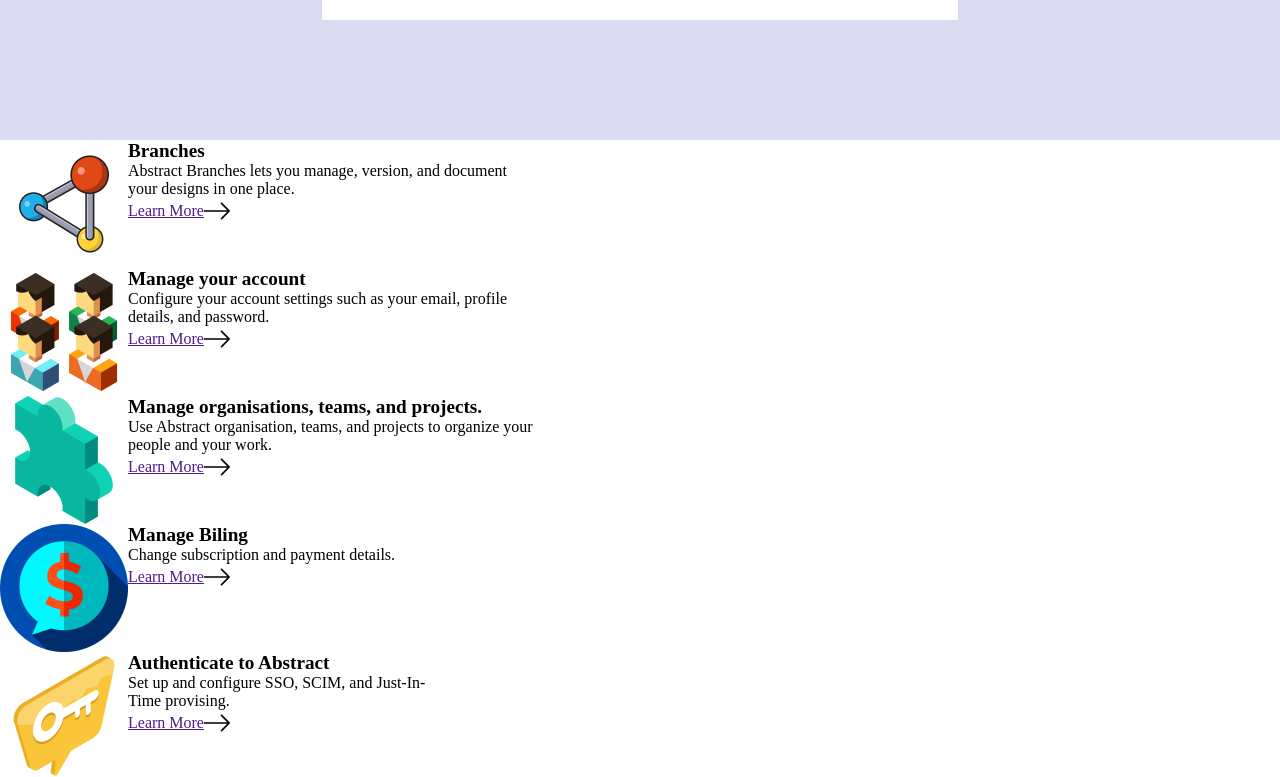
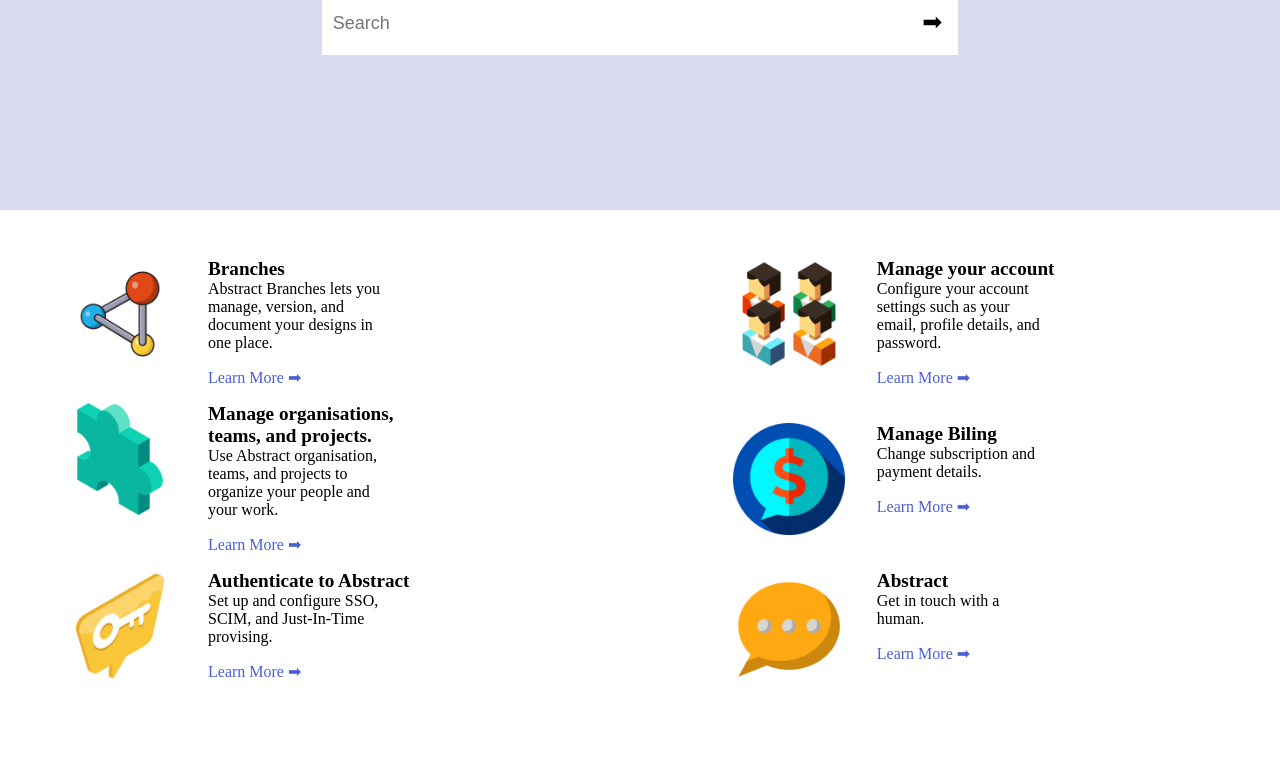
Before and after one commit to moshman2009/Project-1, a plain HTML site: page index.html in a window 1280 px wide. Shown: the part 358-1135 px from the top of the page. After the commit the page ends 1040 px from the top, so only its background shows below. Drawn offline with Linux system fonts and the light colour scheme.

Commit message:
modifying the main

```diff
--- a/index.html
+++ b/index.html
@@ -27,23 +27,18 @@
           </ul>
         </nav>
       </div>
-    </header>
 
-    <main>
       <div id="hero">
         <div class="cer">
           <div class="ques">
             <h1>How can we help?</h1>
           </div>
 
-          <div class="search">
-            <input type="search" placeholder="Search" />
-            <img src="images/reshot-icon-arrow-right-GKTFPJDL97.svg" alt="" />
-          </div>
-        </div>
-      </div>
+          <div class="search"> <input type="search" placeholder="Search">
+          <span>➡</span></div>
+    </header>
 
-      <div id="descrip_container">
+    <main>
         <div class="descrip_">
           <img src="images/physics_6397954.png" alt="diverse" />
           <div class="text">
@@ -54,11 +49,7 @@
             </div>
             <div class="more">
               <a href=""
-                >Learn More
-                <img
-                  src="images/reshot-icon-arrow-right-GKTFPJDL97.svg"
-                  alt="More"
-              /></a>
+                >Learn More ➡ </a>
             </div>
           </div>
         </div>
@@ -73,11 +64,7 @@
             </div>
             <div class="more">
               <a href=""
-                >Learn More
-                <img
-                  src="images/reshot-icon-arrow-right-GKTFPJDL97.svg"
-                  alt="More"
-              /></a>
+                >Learn More ➡ </a>
             </div>
           </div>
         </div>
@@ -92,11 +79,7 @@
             </div>
             <div class="more">
               <a href=""
-                >Learn More
-                <img
-                  src="images/reshot-icon-arrow-right-GKTFPJDL97.svg"
-                  alt="More"
-              /></a>
+                >Learn More ➡ </a>
             </div>
           </div>
         </div>
@@ -108,11 +91,7 @@
             <div class="cont">Change subscription and payment details.</div>
             <div class="more">
               <a href=""
-                >Learn More
-                <img
-                  src="images/reshot-icon-arrow-right-GKTFPJDL97.svg"
-                  alt="More"
-              /></a>
+                >Learn More ➡ </a>
             </div>
           </div>
         </div>
@@ -126,11 +105,7 @@
             </div>
             <div class="more">
               <a href=""
-                >Learn More
-                <img
-                  src="images/reshot-icon-arrow-right-GKTFPJDL97.svg"
-                  alt="More"
-              /></a>
+                >Learn More ➡ </a>
             </div>
           </div>
         </div>
@@ -142,18 +117,13 @@
             <div class="cont">Get in touch with a human.</div>
             <div class="more">
               <a href=""
-                >Learn More
-                <img
-                  src="images/reshot-icon-arrow-right-GKTFPJDL97.svg"
-                  alt="More"
-              /></a>
+                >Learn More ➡ </a>
             </div>
           </div>
         </div>
-      </div>
     </main>
 
-    <footer>
+    <!-- <footer>
       <div class="container">
         <div class="head">Abstract</div>
         <ul>
@@ -204,6 +174,6 @@
           <span>All rights reserved</span>
         </div>
       </div>
-    </footer>
+    </footer> -->
   </body>
 </html>
--- a/style.css
+++ b/style.css
@@ -2,7 +2,12 @@
     padding: 0;
     margin: 0;
     box-sizing: border-box;
+    max-width: 100%;
 }
+
+
+/* HEAD */
+
 header{
     background-color: #000;
 }
@@ -47,13 +52,14 @@ nav ul li a{
     display: flex;
     align-items: center;
     justify-content: space-around;
-    padding: 7rem 2rem;
+    padding: 9.2rem 2rem;
 }
 .cer {
     display: flex;
     align-items: center;
     justify-content: space-between;
     flex-direction: column;
+    margin: auto;
 }
 .ques h1{
     font-size: 5rem;
@@ -74,23 +80,46 @@ nav ul li a{
     padding: 0.3rem 15rem .3rem 0.2rem;
     border: none;
 }
-.search  img{
-    max-width: 1.5rem;
+.search  span{
+    font-size: 150%;
+    font-weight: lighter ;
 }
-.descrip_container{
-display: flex;
-align-items: center;
-justify-content: space-around;
+
+
+/* MAIN PART */
+
+main{
+    display: flex;
+    align-items: center;
+    justify-content: space-between;
+    flex-wrap: wrap;
+    height: 15rem;
+    margin: auto;
+    columns: 2;
+    margin-top: 3rem;
+    margin-left: 5%;
 }
+
 .descrip_{
     display: flex;
+    width: 45%;
+    margin-bottom: 1rem;
+    gap: 2rem;
 }
+
 .descrip_ img{
-    width: 8rem;
+    width: 7rem;
+    height: 7rem;
 }
+
 .text{
     max-width: 40%;
+    display: flex;
+    flex-direction: column;
+    flex-wrap: wrap;
+
 }
+
 .head{
     font-weight: bold;
     font-size: larger;
@@ -98,14 +127,10 @@ justify-content: space-around;
 .cont{
     max-width: 80%;
 }
-.more{
-    display: flex;
-
-}
 .more a{
     display: flex;
     align-items: center;
+    margin-top: 1rem;
+    text-decoration: none;
+    color: #4C5FD5;
 }
-.more a img{
-    width: 7%;
-}
```
